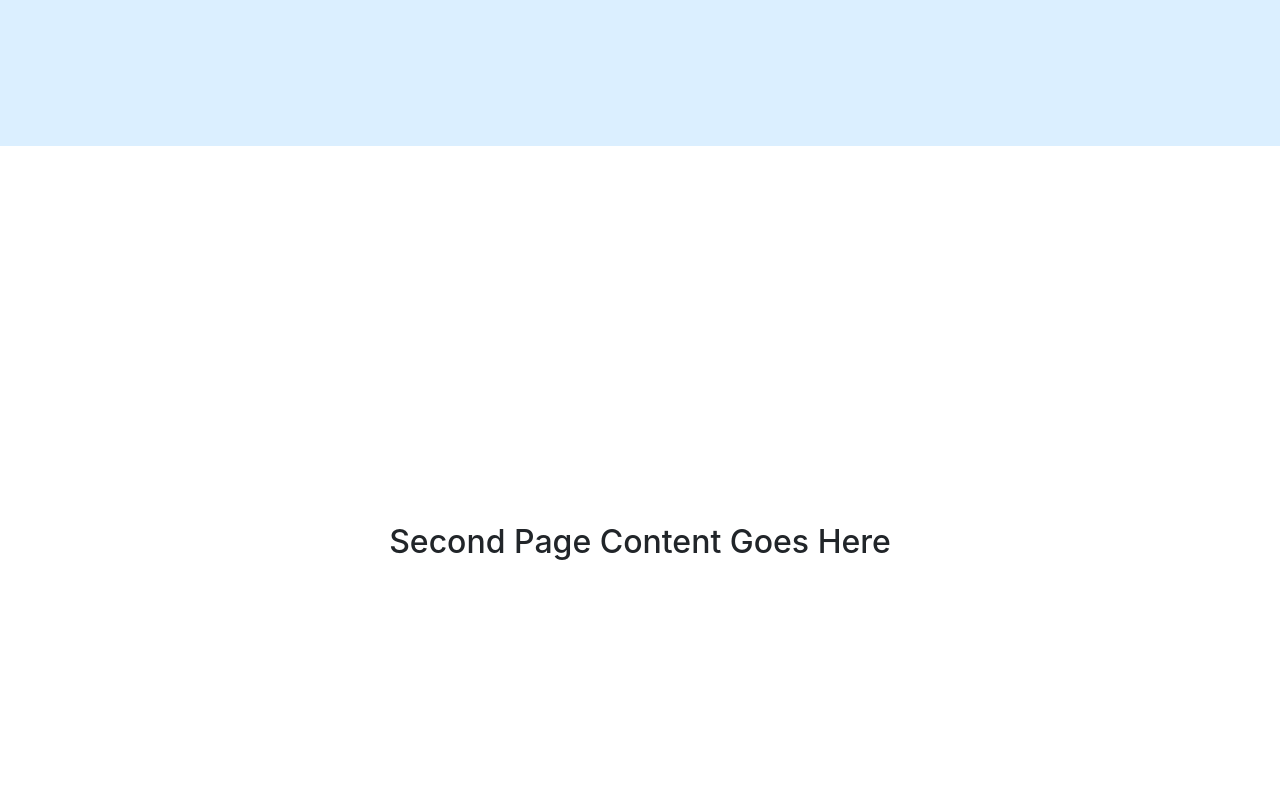
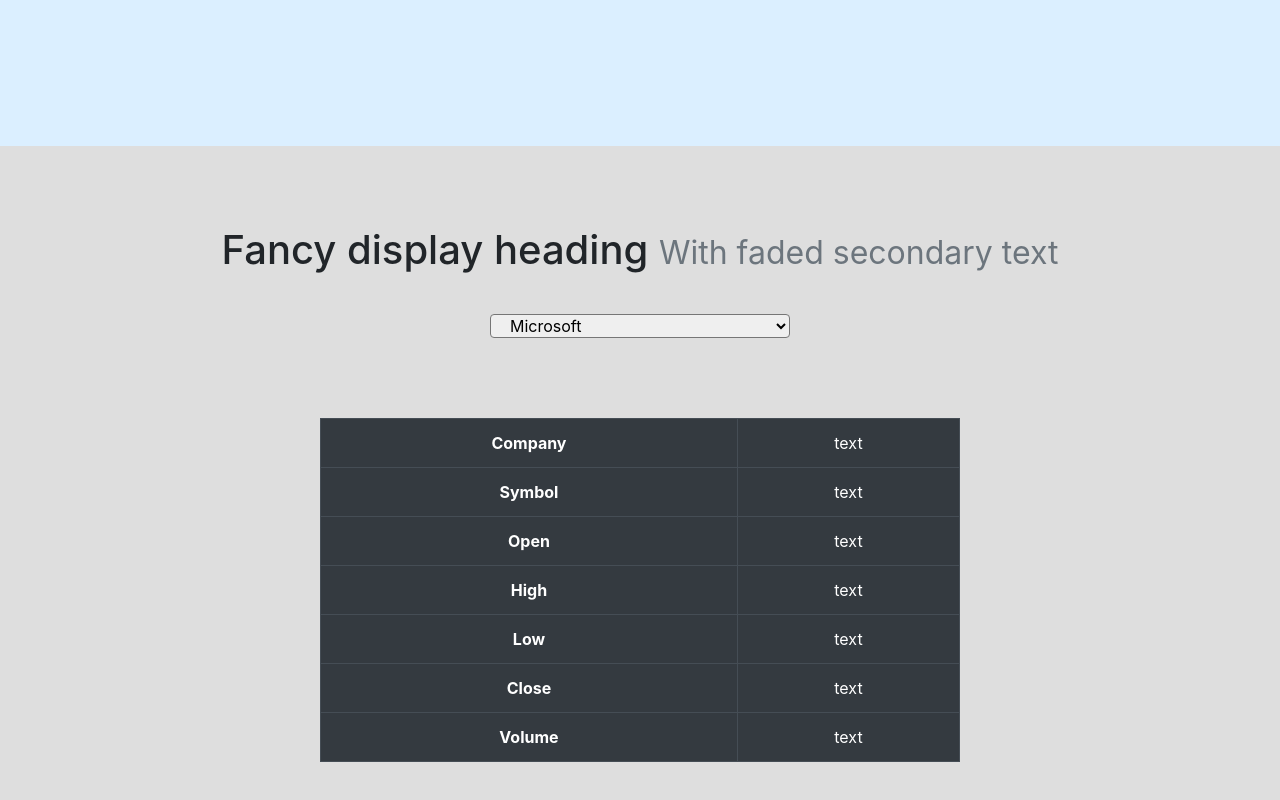
Before and after one commit to BernardiSamuele/Alpha-Vantage, a plain HTML site: page index.html in a window 1280 px wide. Shown: the part 654-1454 px from the top of the page. Drawn offline with nearby package versions, Linux system fonts and the light colour scheme.

Commit message:
Added select and table

```diff
--- a/index.html
+++ b/index.html
@@ -1,5 +1,6 @@
 <!DOCTYPE html>
 <html lang="en">
+
 <head>
     <meta charset="UTF-8">
     <meta name="viewport" content="width=device-width, initial-scale=1.0">
@@ -7,58 +8,127 @@
     <!-- Bootstrap CSS -->
     <link href="https://stackpath.bootstrapcdn.com/bootstrap/4.5.2/css/bootstrap.min.css" rel="stylesheet">
     <style>
-        *{
+        * {
             scroll-behavior: smooth;
         }
+
         .welcome-section {
             height: 100vh;
-            background-color: #dbefff; /* Light blue background color */
+            background-color: #dbefff;
             display: flex;
             flex-direction: column;
             justify-content: center;
             align-items: center;
             text-align: center;
         }
-        .welcome-section b{
+
+        .welcome-section b {
             color: #00ff00;
         }
+
         .content-section {
             height: 100vh;
-            background-color: #fff; /* Change this to your preferred background color */
-            display: flex;
+            background-color: #dedede;
+            flex-flow: column;
             justify-content: center;
-            align-items: center;
+            align-items: start;
             text-align: center;
+            padding: 40px 0;
         }
+
+        .form-select-lg {
+            border-radius: 4px;
+        }
+
+        .content-section>* {
+            margin: 40px;
+        }
+
+        .content-section table{
+            display: inline-table;
+        }
+
         .arrow-down {
             cursor: pointer;
-            margin-top: 20px; /* Add space below the arrow */
+            margin-top: 20px;
+            /* Add space below the arrow */
         }
+
         .arrow-down svg {
             width: 100px;
             height: 100px;
         }
     </style>
 </head>
+
 <body>
 
     <div class="welcome-section">
         <div class="container">
-        <h1>Welcome to <b>Alpha Vantage</b></h1>
-        <p>Alpha Vantage is a free API that can allow you to make requests and retrieve a wide set of financial data.</p>
+            <p class="h1">Welcome to <b>Alpha Vantage</b></p>
+            <p>Alpha Vantage is a free API that can allow you to make requests and retrieve a wide set of financial
+                data.</p>
         </div>
         <a class="arrow-down" href="#content-section">
             <!-- Bootstrap Arrow Icon -->
-        <svg xmlns="http://www.w3.org/2000/svg" width="16" height="16" fill="currentColor" class="bi bi-arrow-down-short" viewBox="0 0 16 16">
-            <path fill-rule="evenodd" d="M8 4a.5.5 0 0 1 .5.5v5.793l2.146-2.147a.5.5 0 0 1 .708.708l-3 3a.5.5 0 0 1-.708 0l-3-3a.5.5 0 1 1 .708-.708L7.5 10.293V4.5A.5.5 0 0 1 8 4"/>
+            <svg xmlns="http://www.w3.org/2000/svg" width="16" height="16" fill="currentColor"
+                class="bi bi-arrow-down-short" viewBox="0 0 16 16">
+                <path fill-rule="evenodd"
+                    d="M8 4a.5.5 0 0 1 .5.5v5.793l2.146-2.147a.5.5 0 0 1 .708.708l-3 3a.5.5 0 0 1-.708 0l-3-3a.5.5 0 1 1 .708-.708L7.5 10.293V4.5A.5.5 0 0 1 8 4" />
             </svg>
         </a>
     </div>
 
     <div class="content-section" id="content-section">
-    <div class="container">
-        <h2>Second Page Content Goes Here</h2>
+        <p class="h1">
+            Fancy display heading
+            <small class="text-muted">With faded secondary text</small>
+        </p>
+        <form>
+            <select class="form-select form-select-lg col-3">
+                <option value="MSFT">Microsoft</option>
+                <option value="SNE">Sony</option>
+                <option value="AAPL">Apple</option>
+                <option value="GOOGL">Google</option>
+                <option value="AMZN">Amazon</option>
+            </select>
+        </form>
+
+        <table class="table table-dark table-bordered border-dark col-6">
+            <thead>
+                <tbody>
+                <tr>
+                    <th class="">Company</th>
+                    <td>text</td>
+                </tr>
+                <tr>
+                    <th>Symbol</th>
+                    <td>text</td>
+                </tr>
+                <tr>
+                    <th>Open</th>
+                    <td>text</td>
+                </tr>
+                <tr>
+                    <th>High</th>
+                    <td>text</td>
+                </tr>
+                <tr>
+                    <th>Low</th>
+                    <td>text</td>
+                </tr>
+                <tr>
+                    <th>Close</th>
+                    <td>text</td>
+                </tr>
+                <tr>
+                    <th>Volume</th>
+                    <td>text</td>
+                </tr>
+            </tbody>
+        </table>
     </div>
+
     </div>
 
     <!-- Bootstrap JS and jQuery (Optional) -->
@@ -67,4 +137,5 @@
     <script src="https://stackpath.bootstrapcdn.com/bootstrap/4.5.2/js/bootstrap.min.js"></script>
 
 </body>
+
 </html>
--- /dev/null
+++ b/script.js
@@ -0,0 +1 @@
+const API_KEY = "3GFAI4VS0CGCGTJY"
```
Lines whose indentation alone changed are shown as unchanged.
